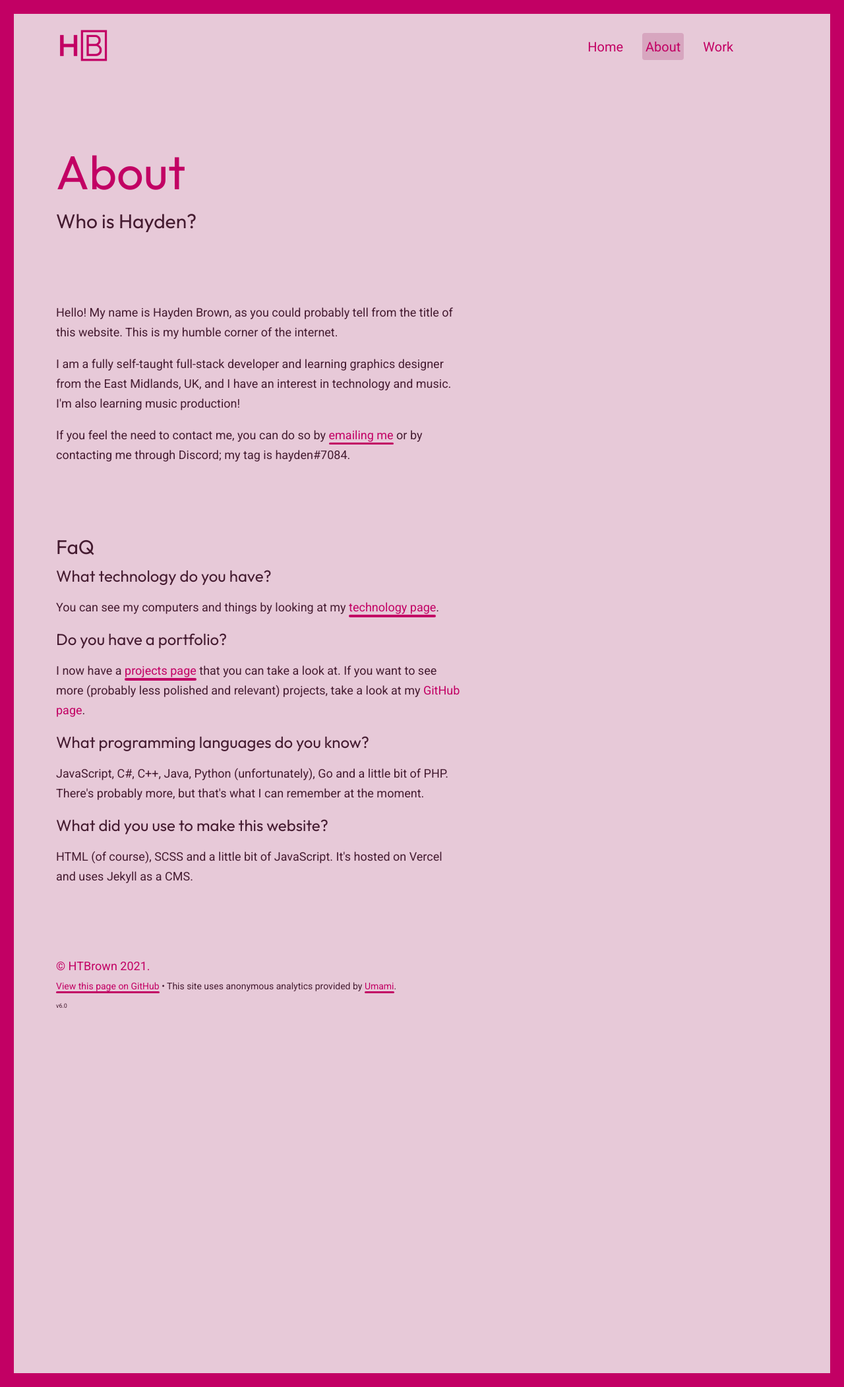
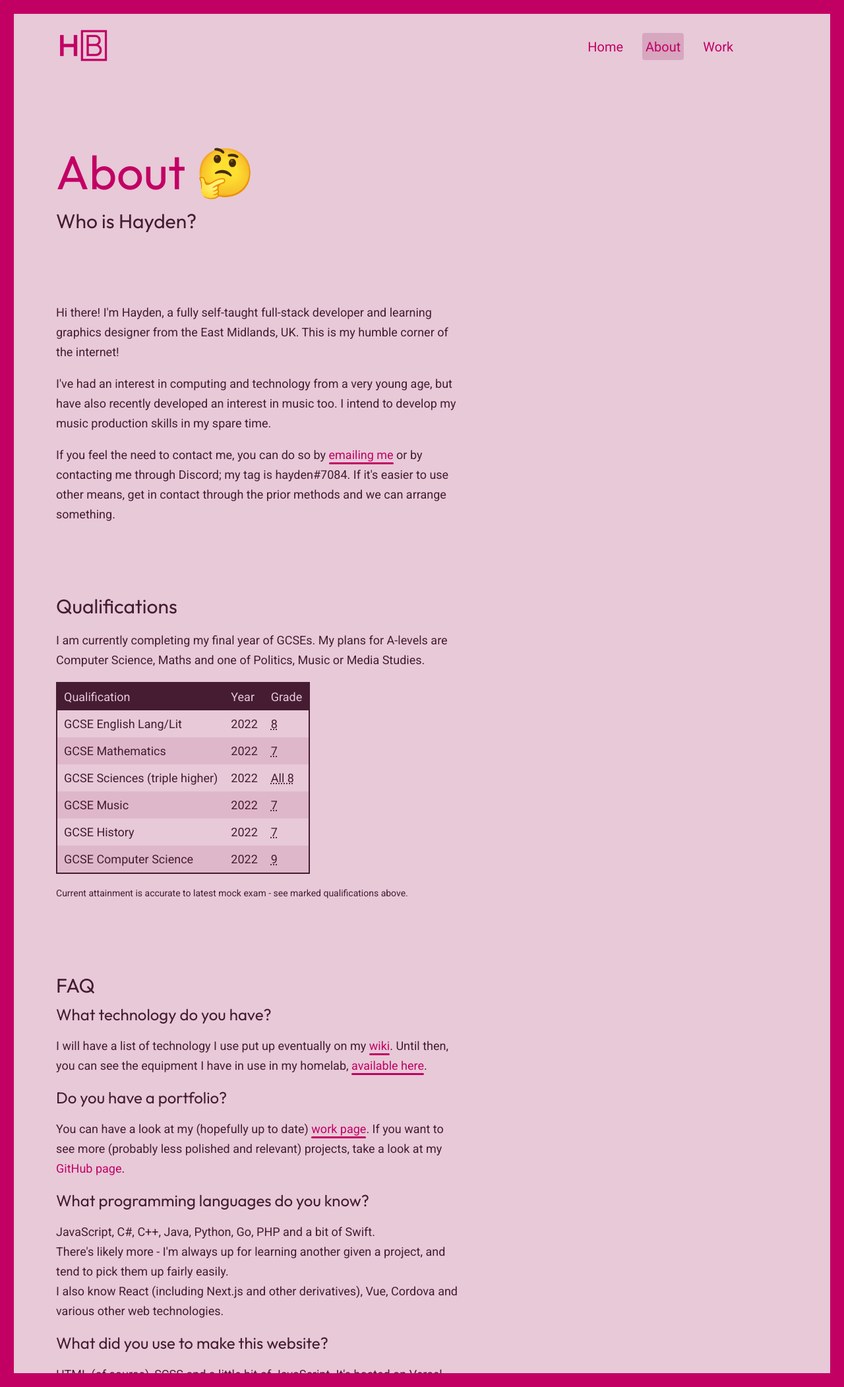
Before and after one commit to htbrown/htbrown.com, a Jekyll site: the page built from about.html, in a window 1280 px wide. Shown: the whole page at 66% size. Built offline with Jekyll 4.4.1, drawn with Linux system fonts in a browser that asks for light colours.

Commit message:
about page

```diff
--- a/about.html
+++ b/about.html
@@ -3,40 +3,105 @@ title: About
 description: Who is Hayden?
 layout: page
 permalink: /about/
-github: https://github.com/htbrown
+github: https://github.com/htbrown/htbrown.github.io/blob/main/about.html
+emoji: 🤔
 ---
+
 <section>
   <p>
-        Hello! My name is Hayden Brown, as you could probably tell from the title of this website. This is my humble corner
-        of the internet.
+    Hi there! I'm Hayden, a fully self-taught full-stack developer and learning
+    graphics designer from the East Midlands, UK. This is my humble corner of
+    the internet!
   </p>
   <p>
-        I am a fully self-taught full-stack developer and learning graphics designer from the East Midlands, UK, and I have
-        an interest in technology and music. I'm also learning music production!
+    I've had an interest in computing and technology from a very young age, but
+    have also recently developed an interest in music too. I intend to develop
+    my music production skills in my spare time.
   </p>
   <p id="contact">
-        If you feel the need to contact me, you can do so by <a href="mailto:{{ site.email }}">emailing me</a> or by
-        contacting me through Discord; my tag is hayden#7084.
+    If you feel the need to contact me, you can do so by
+    <a href="mailto:{{ site.email }}">emailing me</a> or by contacting me
+    through Discord; my tag is hayden#7084. If it's easier to use other means,
+    get in contact through the prior methods and we can arrange something.
   </p>
 </section>
 
 <section>
-    <h2 id="faq">FaQ</h2>
+  <h2 id="qualifications">Qualifications</h2>
+  <p>
+    I am currently completing my final year of GCSEs. My plans for A-levels are Computer Science, Maths and one of Politics, Music or Media Studies.
+  </p>
+  <table>
+    <tr>
+      <th>Qualification</th>
+      <th>Year</th>
+      <th>Grade</th>
+    </tr>
+    <tr>
+      <td>GCSE English Lang/Lit</td>
+      <td>2022</td>
+      <td><abbr title="Current Attainment">8</abbr></td>
+    </tr>
+    <tr>
+      <td>GCSE Mathematics</td>
+      <td>2022</td>
+      <td><abbr title="Current Attainment">7</abbr></td>
+    </tr>
+    <tr>
+      <td>GCSE Sciences (triple higher)</td>
+      <td>2022</td>
+      <td><abbr title="Current Attainment">All 8</abbr></td>
+    </tr>
+    <tr>
+      <td>GCSE Music</td>
+      <td>2022</td>
+      <td><abbr title="Current Attainment">7</abbr></td>
+    </tr>
+    <tr>
+      <td>GCSE History</td>
+      <td>2022</td>
+      <td><abbr title="Current Attainment">7</abbr></td>
+    </tr>
+    <tr>
+      <td>GCSE Computer Science</td>
+      <td>2022</td>
+      <td><abbr title="Current Attainment">9</abbr></td>
+    </tr>
+  </table>
+  <p class="small">Current attainment is accurate to latest mock exam - see marked qualifications above. </p>
+</section>
+
+<section>
+  <h2 id="faq">FAQ</h2>
   <h3 id="tech">What technology do you have?</h3>
   <p>
-        You can see my computers and things by looking at my <a href="/tech">technology page</a>.
+    I will have a list of technology I use put up eventually on my
+    <a href="https://htbrown.net">wiki</a>. Until then, you can see the
+    equipment I have in use in my homelab,
+    <a href="https://htbrown.net/shelves/homelab">available here</a>.
   </p>
   <h3 class="inline-heading" id="portfolio">Do you have a portfolio?</h3>
   <p>
-        I now have a <a href="/projects">projects page</a> that you can take a look at. If you want to see more (probably less polished and relevant) projects, take a look at my <a href="https://github.com/{{ site.github_username }}">GitHub page</a>.
+    You can have a look at my (hopefully up to date)
+    <a href="/work">work page</a>. If you want to see more (probably less
+    polished and relevant) projects, take a look at my
+    <a href="https://github.com/{{ site.github_username }}">GitHub page</a>.
   </p>
-    <h3 class="inline-heading" id="programming-languages">What programming languages do you know?</h3>
+  <h3 class="inline-heading" id="programming-languages">
+    What programming languages do you know?
+  </h3>
   <p>
-        JavaScript, C#, C++, Java, Python (unfortunately), Go and a little bit of PHP.<br>
-        There's probably more, but that's what I can remember at the moment.
+    JavaScript, C#, C++, Java, Python, Go, PHP and a bit of Swift.<br />
+    There's likely more - I'm always up for learning another given a project,
+    and tend to pick them up fairly easily.<br />
+    I also know React (including Next.js and other derivatives), Vue, Cordova
+    and various other web technologies.
   </p>
-    <h3 class="inline-heading" id="website-tech">What did you use to make this website?</h3>
+  <h3 class="inline-heading" id="website-tech">
+    What did you use to make this website?
+  </h3>
   <p>
-        HTML (of course), SCSS and a little bit of JavaScript. It's hosted on Vercel and uses Jekyll as a CMS.
+    HTML (of course), SCSS and a little bit of JavaScript. It's hosted on Vercel
+    and uses Jekyll as a CMS.
   </p>
 </section>
```
Lines whose indentation alone changed are shown as unchanged.
